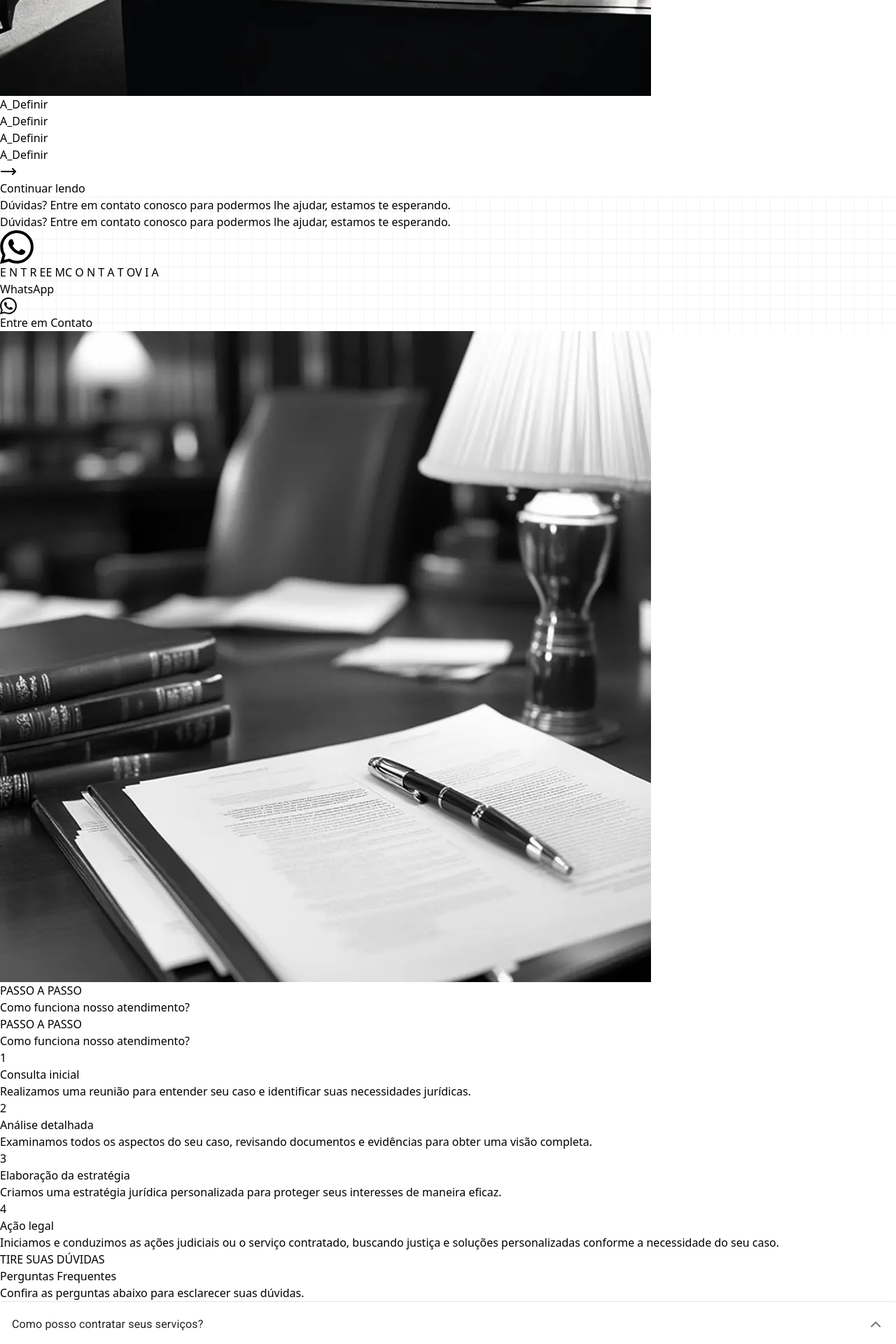
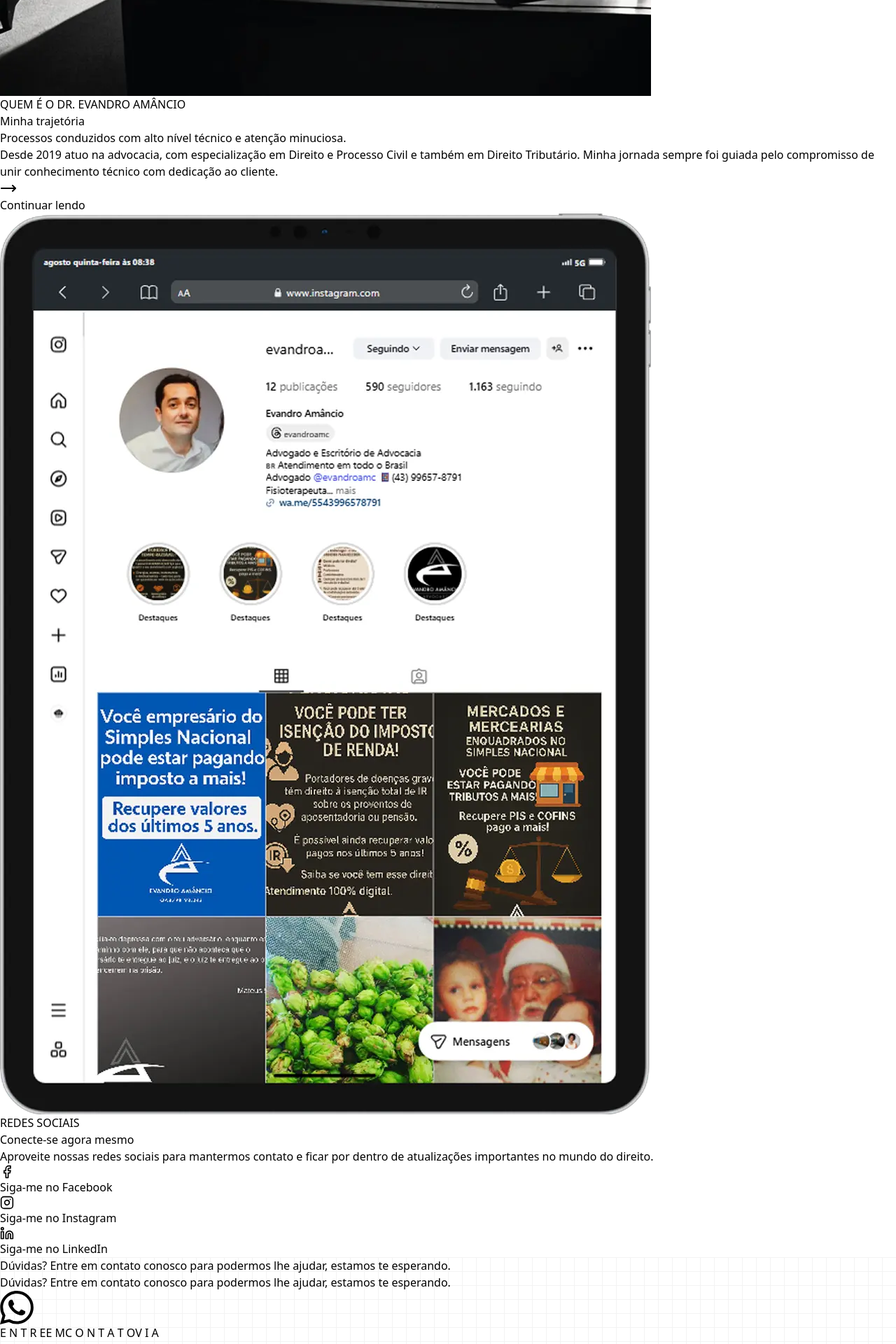
Before and after one commit to Paper-Street-Softwares/LP-Evandro-Amancio, a React (Vite) app: page / in a window 1280 px wide. Shown: the part 2280-4200 px from the top of the page at 70% size. Built offline with nearby package versions, Linux system fonts and the light colour scheme; a web font is replaced by a local one.

Commit message:
fix: About e AboutInstagram

```diff
--- a/src/locales/pt.json
+++ b/src/locales/pt.json
@@ -84,22 +84,22 @@
     "imagem": {
       "alt": "imagem about"
     },
-    "miniTag": "A_Definir",
-    "title": "A_Definir",
-    "subtitle": "A_Definir",
+    "miniTag": "QUEM É O DR. EVANDRO AMÂNCIO",
+    "title": "Minha trajetória",
+    "subtitle": "Processos conduzidos com alto nível técnico e atenção minuciosa.",
     "buttonModalLabelAbout": "Continuar lendo",
-    "paragraph": "A_Definir",
-    "modal": "a_Definir",
+    "paragraph": "Desde 2019 atuo na advocacia, com especialização em Direito e Processo Civil e também em Direito Tributário. Minha jornada sempre foi guiada pelo compromisso de unir conhecimento técnico com dedicação ao cliente.",
+    "modal": "Desde 2019 atuo na advocacia, com especialização em Direito e Processo Civil e também em Direito Tributário. Minha jornada sempre foi guiada pelo compromisso de unir conhecimento técnico com dedicação ao cliente. <br/><br/> Ao longo do tempo, construí uma prática voltada a atender cada caso de forma única. Acredito que a confiança nasce do contato direto, sem barreiras ou intermediários, valorizando sempre a proximidade. <br/><br/> Meu propósito é oferecer soluções jurídicas com atenção minuciosa, clareza e rapidez. Assim, cada cliente encontra não só estratégia, mas também acolhimento e segurança em todo o processo.",
     "ctaButtonAriaLabel": "",
     "ctaButtonText": "Entre em contato",
     "aboutSocial": {
-      "miniTag": "A_Definir",
-      "title": "A_Definir",
-      "subtitle": "A_Definir",
-      "labelInstagram": "A_Definir",
-      "labelFacebook": "A_Definir",
-      "labelLinkedin": "A_Definir",
-      "labelX": "A_Definir"
+      "miniTag": "REDES SOCIAIS",
+      "title": "Conecte-se agora mesmo",
+      "subtitle": "Aproveite nossas redes sociais para mantermos contato e ficar por dentro de atualizações importantes no mundo do direito.",
+      "labelInstagram": "Siga-me no Instagram",
+      "labelFacebook": "Siga-me no Facebook",
+      "labelLinkedin": "Siga-me no LinkedIn",
+      "labelX": "Siga-me no X"
     }
   },
   "ctaSecondary": {
--- a/src/pages/Index.jsx
+++ b/src/pages/Index.jsx
@@ -74,7 +74,7 @@ export default function Index() {
       />
 
       <About modal={true} showGallery={false} colorMode={colorMode} />
-      {/* <AboutInstagram colorMode={colorMode} socialPrint={true} /> */}
+      <AboutInstagram colorMode={colorMode} socialPrint={true} />
       <CtaSecondary />
       <Steps colorMode={colorMode} />
       {/* <BlogPosts /> */}
```
Also changed, not shown: src/locales/reseted/pt-reseted.json (+5 -5 lines).
